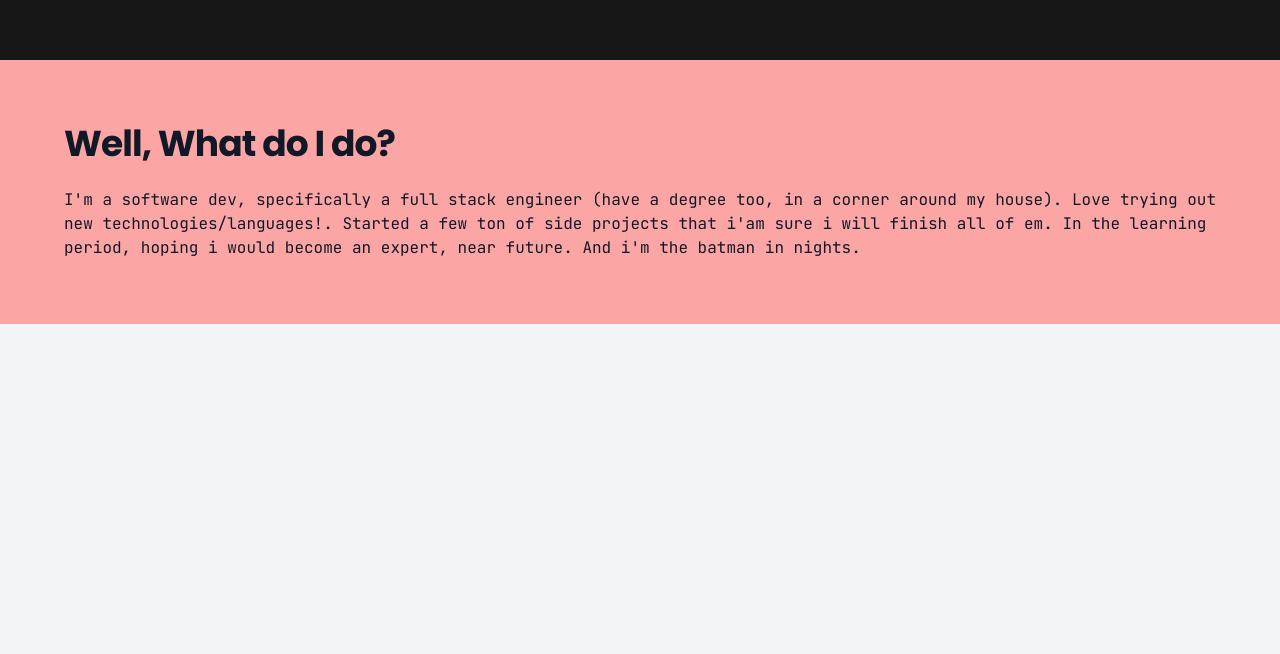
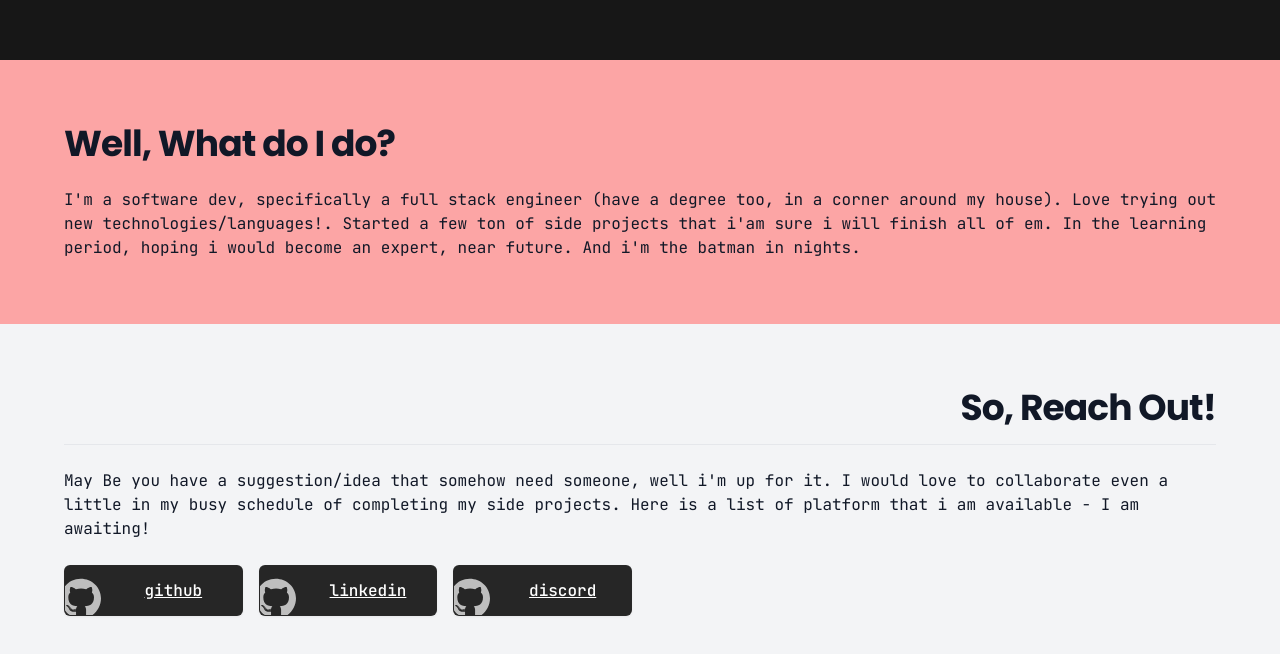
Before and after one commit to kalanjiyaVishnu/personal-website, a Next.js app: page / in a window 1280 px wide. Shown: the part 3029-3683 px from the top of the page. Before the commit the page ends 3353 px from the top, so only its background shows below. Built offline with nearby package versions, Linux system fonts and the light colour scheme.

Commit message:
WIP Add Contact Component

```diff
--- /dev/null
+++ b/components/Contact.tsx
@@ -0,0 +1,49 @@
+import NextLink from 'next/link'
+import { getSrcIcon, Link } from '../utils'
+
+const contactVia: Link[] = [
+  {
+    ref: 'https://github.com/kalanjiyaVishnu',
+    type: 'github',
+  },
+  {
+    ref: 'https://www.linkedin.com/in/kalanjiya-vishnu-j-26529021a/',
+    type: 'linkedin',
+  },
+  {
+    ref: 'https://www.linkedin.com/in/kalanjiya-vishnu-j-26529021a/',
+    type: 'discord',
+  },
+]
+export const Contact = () => {
+  const renderBlock = ({ ref, type }: Link) => (
+    <div
+      key={type}
+      className="bg-neutral-800 text-white rounded-md border border-neutral-700 border-opacity-10 p-1 flex text-center items-center overflow-hidden hover:-translate-y-1 transition-all transform duration-150 ease-in-out drop-shadow-sm "
+    >
+      <div className="w-10 fill-white hover:fill-slate-200 hover:opacity-90 opacity-70 transition-all transform duration-150 -translate-x-2 translate-y-2">
+        {getSrcIcon(type)}
+      </div>
+      <NextLink
+        href={ref}
+        target="_blank"
+        className="font-medium font-sans underline hover:no-underline flex-1 text-1xl"
+      >
+        <span className="font-medium">{type}</span>
+      </NextLink>
+    </div>
+  )
+
+  return (
+    <div className="p-16">
+      <h2 className="text-3xl font-bold tracking-tight b sm:text-4xl sm:items-end sm:text-end ">
+        So, Reach Out!
+      </h2>
+      <hr className="my-4" />
+      <div className="mt-6 font-sans ">{`May Be you have a suggestion/idea that somehow need someone, well i'm up for it. I would love to collaborate even a little in my busy schedule of completing my side projects. Here is a list of platform that i am available - I am awaiting!`}</div>
+      <div className="mt-6 grid grid-cols-1 sm:grid-cols-6 gap-x-4 w-full">
+        {contactVia.map(renderBlock)}
+      </div>
+    </div>
+  )
+}
--- a/pages/index.tsx
+++ b/pages/index.tsx
@@ -12,6 +12,7 @@ import {
 } from '../utils'
 import { Content } from '../components/Content'
 import { content } from '../constants'
+import { Contact } from '../components/Contact'
 
 export default function Home() {
   return (
@@ -35,6 +36,7 @@ export default function Home() {
       <Skills />
       <Projects />
       <Content {...content['SectionWhatDoIDO']} />
+      <Contact />
     </div>
   )
 }
```
